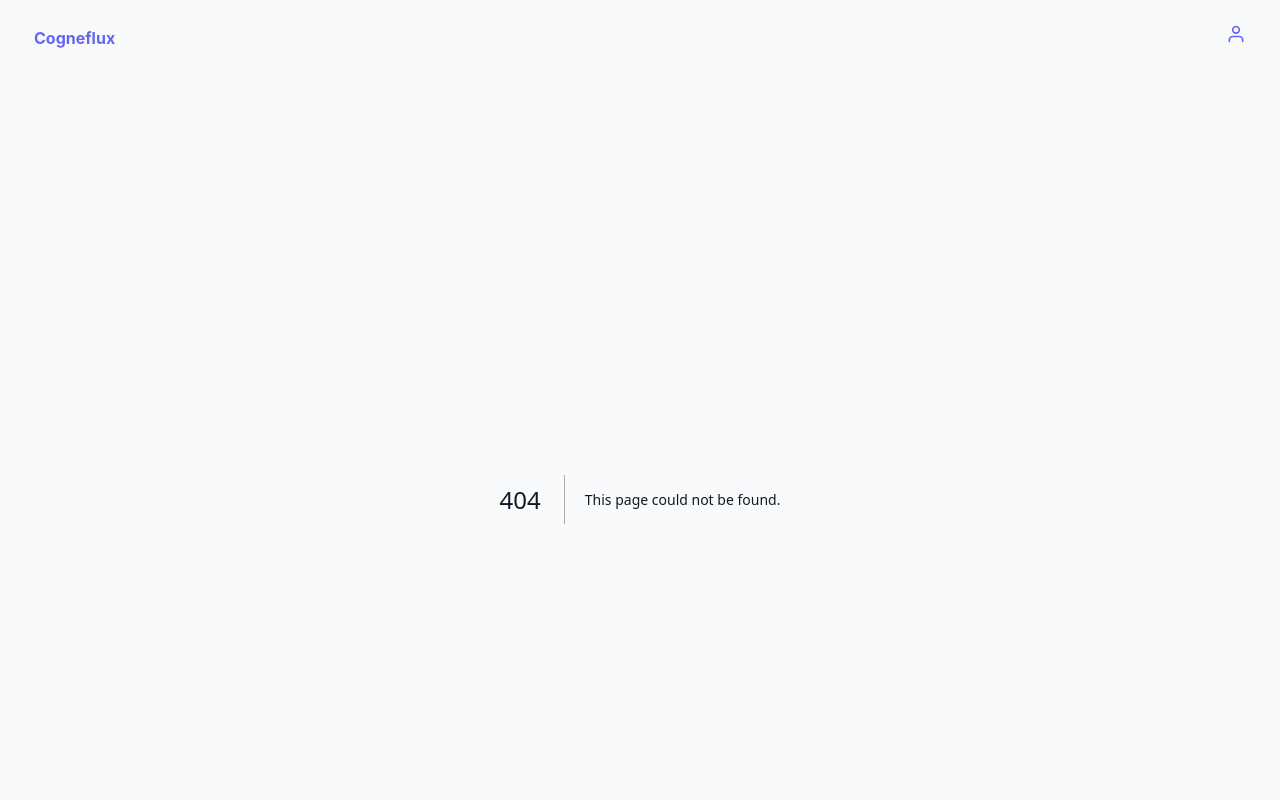
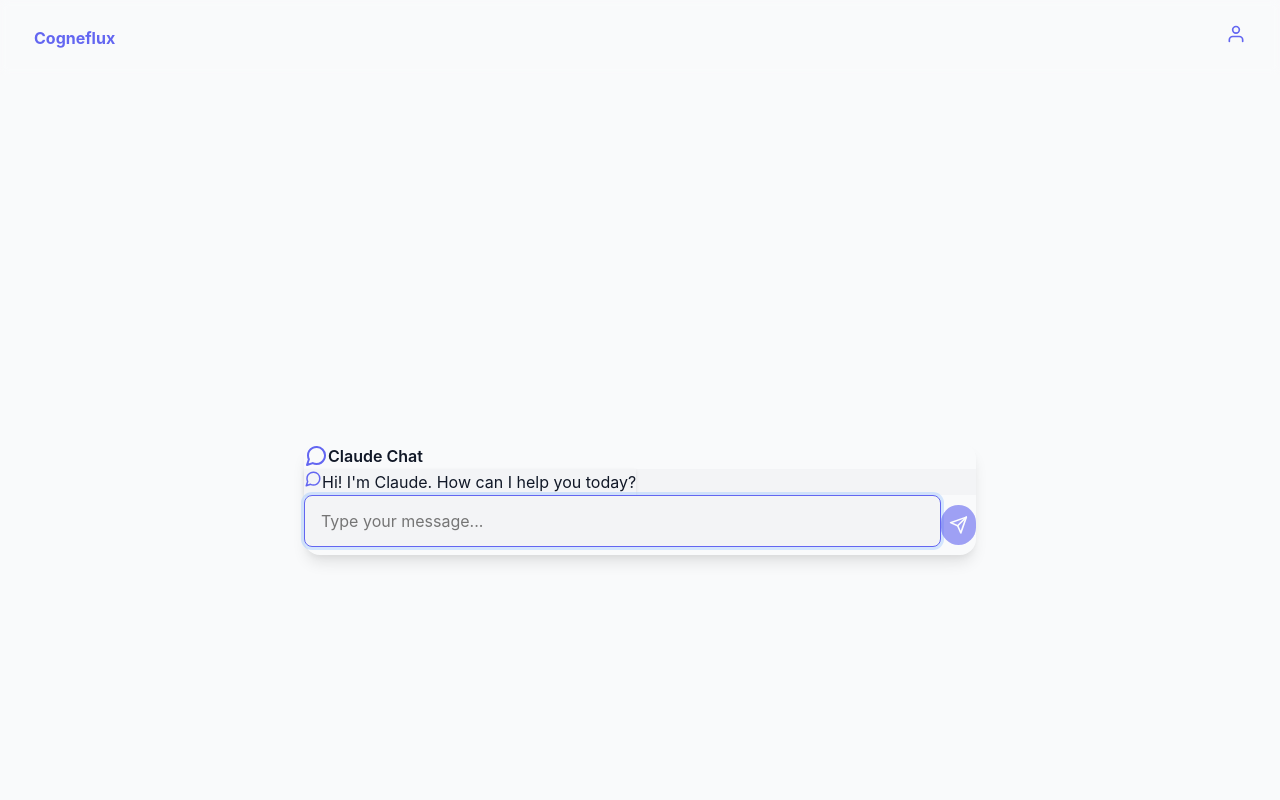
Before and after one commit to namvcpp/cogneflux, a Next.js app: page /chat in a window 1280 px wide. Before the commit this address had no page. Shown: the top 800 px of the page. Built offline with nearby package versions, Linux system fonts and the light colour scheme.

Commit message:
feat: implement ChatPage component with message handling and AI response simulation

```diff
--- /dev/null
+++ b/src/app/chat/page.tsx
@@ -0,0 +1,113 @@
+'use client';
+
+import { useRef, useState, useEffect } from 'react';
+import { FiSend, FiUser, FiMessageCircle } from 'react-icons/fi';
+
+type Message = {
+  id: number;
+  role: 'user' | 'ai';
+  content: string;
+};
+
+export default function ChatPage() {
+  const [messages, setMessages] = useState<Message[]>([
+    { id: 1, role: 'ai', content: "Hi! I'm Claude. How can I help you today?" }
+  ]);
+  const [input, setInput] = useState('');
+  const messagesEndRef = useRef<HTMLDivElement>(null);
+
+  useEffect(() => {
+    messagesEndRef.current?.scrollIntoView({ behavior: 'smooth' });
+  }, [messages]);
+
+  function handleSend() {
+    if (!input.trim()) return;
+    setMessages(msgs => [
+      ...msgs,
+      { id: msgs.length + 1, role: 'user', content: input }
+    ]);
+    setInput('');
+    // Simulate AI response
+    setTimeout(() => {
+      setMessages(msgs => [
+        ...msgs,
+        { id: msgs.length + 2, role: 'ai', content: "This is a sample AI response. (Replace with real API call.)" }
+      ]);
+    }, 800);
+  }
+
+  function handleInputKeyDown(e: React.KeyboardEvent<HTMLInputElement>) {
+    if (e.key === 'Enter' && !e.shiftKey) {
+      e.preventDefault();
+      handleSend();
+    }
+  }
+
+  return (
+    <div className="min-h-screen bg-background flex flex-col items-center justify-center py-8">
+      <div className="w-full max-w-2xl flex flex-col rounded-xl shadow-lg bg-white dark:bg-gray-900 border border-gray-200 dark:border-gray-800 h-[80vh]">
+        {/* Header */}
+        <div className="flex items-center gap-3 px-6 py-4 border-b border-gray-100 dark:border-gray-800">
+          <FiMessageCircle className="text-primary" size={24} />
+          <span className="font-semibold text-lg text-foreground">Claude Chat</span>
+        </div>
+        {/* Messages */}
+        <div className="flex-1 overflow-y-auto px-4 py-6 space-y-6 bg-subtle">
+          {messages.map(msg => (
+            <div
+              key={msg.id}
+              className={`flex ${msg.role === 'user' ? 'justify-end' : 'justify-start'}`}
+            >
+              <div className={`
+                max-w-[75%] px-4 py-2 rounded-2xl shadow-sm
+                ${msg.role === 'user'
+                  ? 'bg-primary text-white rounded-br-md'
+                  : 'bg-gray-100 dark:bg-gray-800 text-gray-900 dark:text-gray-100 rounded-bl-md'
+                }
+                flex items-end gap-2
+              `}>
+                {msg.role === 'ai' && (
+                  <span className="pt-1 mr-3 flex-shrink-0">
+                    <FiMessageCircle className="text-primary" size={18} />
+                  </span>
+                )}
+                <span className="whitespace-pre-line">{msg.content}</span>
+                {msg.role === 'user' && (
+                  <span className="pt-1 ml-3 flex-shrink-0">
+                    <FiUser className="text-primary" size={18} />
+                  </span>
+                )}
+              </div>
+            </div>
+          ))}
+          <div ref={messagesEndRef} />
+        </div>
+        {/* Input */}
+        <form
+          className="px-4 py-4 border-t border-gray-100 dark:border-gray-800 bg-white dark:bg-gray-900"
+          onSubmit={e => { e.preventDefault(); handleSend(); }}
+        >
+          <div className="flex items-center gap-2">
+            <input
+              type="text"
+              className="flex-1 form-input rounded-full px-4 py-3 bg-subtle border-none focus:ring-2 focus:ring-primary focus:outline-none text-base"
+              placeholder="Type your message..."
+              value={input}
+              onChange={e => setInput(e.target.value)}
+              onKeyDown={handleInputKeyDown}
+              autoFocus
+            />
+            <button
+              type="submit"
+              className="btn btn-primary btn-icon-only rounded-full p-3"
+              aria-label="Send"
+              disabled={!input.trim()}
+            >
+              <FiSend size={20} />
+            </button>
+          </div>
+        </form>
+      </div>
+    </div>
+  );
+}
--- a/src/app/globals.css
+++ b/src/app/globals.css
@@ -1119,7 +1119,7 @@ a.underline:hover {
 /* Shadow utilities */
 .shadow-none { box-shadow: none; }
 .shadow-xs { box-shadow: var(--shadow-xs); }
-.shadow-sm { box-shadow: var(--shadow-sm); }
+.shadow-sm { box-shadow: 0 1px 4px 0 rgba(0,0,0,0.04), 0 1.5px 4px 0 rgba(0,0,0,0.06); }
 .shadow-md { box-shadow: var(--shadow-md); }
 .shadow-lg { box-shadow: var(--shadow-lg); }
 .shadow-xl { box-shadow: var(--shadow-xl); }
@@ -1474,39 +1474,6 @@ input, textarea, select, button {
   display: none;
 }
 
-/* Content Spacing Classes - For Consistent Spacing */
-.content-spacing > * + * {
-  margin-top: var(--spacing-md);
-}
-
-.content-spacing-sm > * + * {
-  margin-top: var(--spacing-sm);
-}
-
-.content-spacing-lg > * + * {
-  margin-top: var(--spacing-lg);
-}
-
-.content-spacing-xl > * + * {
-  margin-top: var(--spacing-xl);
-}
-
-.content-spacing > * + * {
-  margin-top: var(--spacing-lg);
-}
-
-/* Horizontal Spacing for Inline Elements */
-.inline-spacing > * + * {
-  margin-left: var(--spacing-md);
-}
-
-.inline-spacing-sm > * + * {
-  margin-left: var(--spacing-sm);
-}
-
-.inline-spacing-lg > * + * {
-  margin-left: var(--spacing-lg);
-}
 
 /* Section Spacing */
 .section {
```
